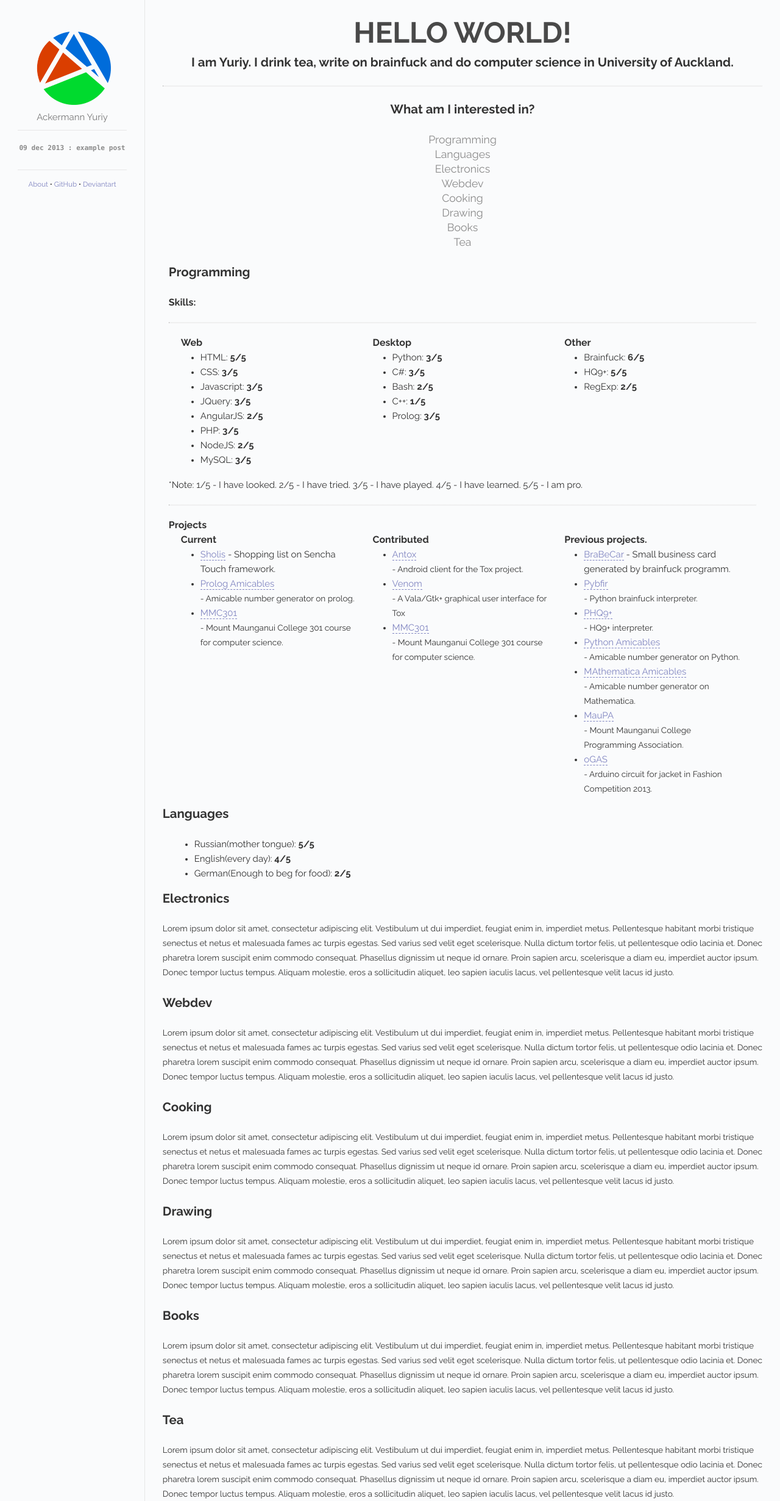
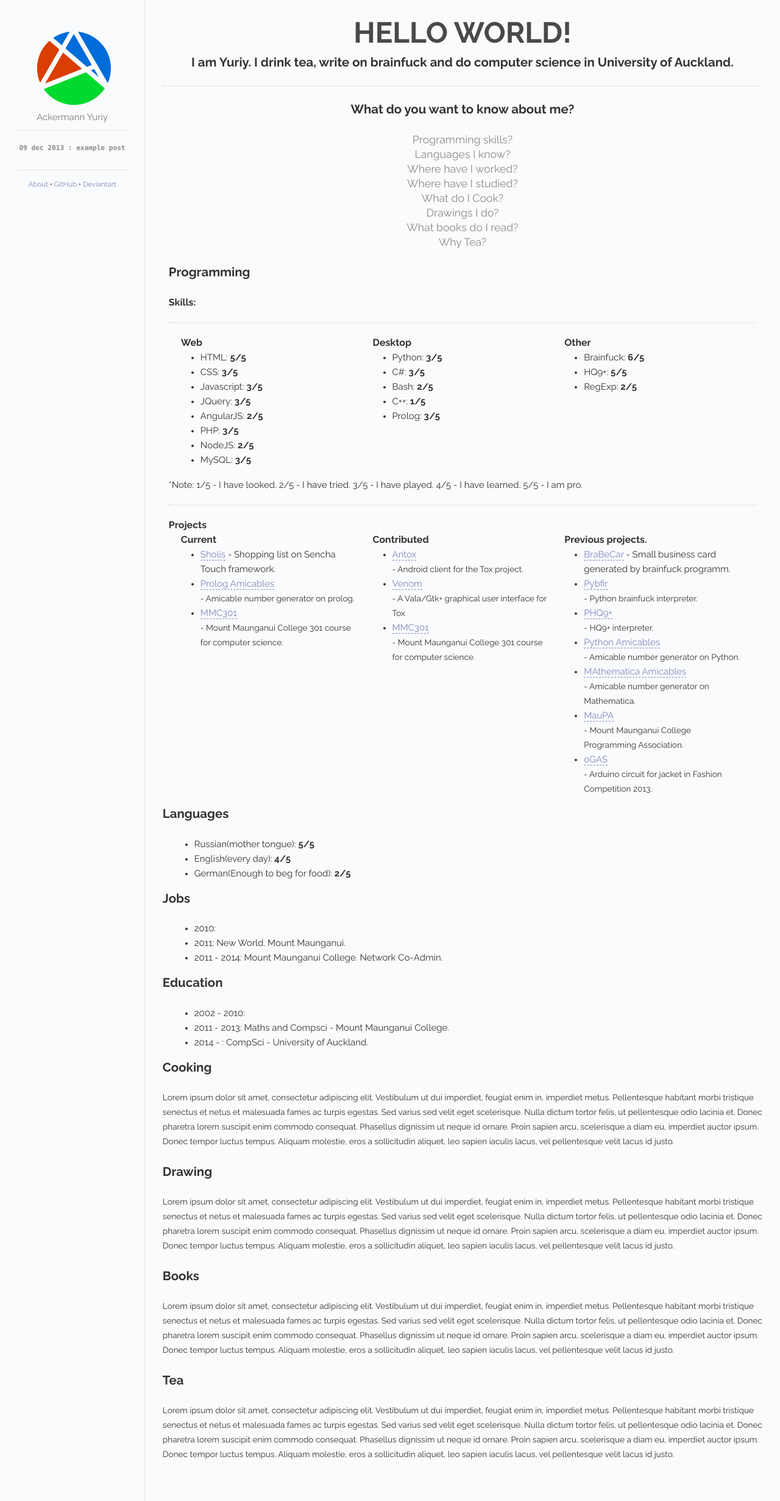
Before and after one commit to herrjemand/herrjemand.github.io, a Jekyll site: the page built from index.html, in a window 1280 px wide. Shown: the whole page at 61% size. Built offline with Jekyll 4.4.1, drawn with Linux system fonts in a browser that asks for light colours; Markdown is read by kramdown in place of the engine named in the settings.

Commit message:
Finished careers and education.

```diff
--- a/index.html
+++ b/index.html
@@ -9,18 +9,18 @@ title: Home
 		<h1 id="title">Hello world!</h1>
 		<h2>I am Yuriy. I drink tea, write on brainfuck and do computer science in University of Auckland.</h2>
 		<hr/>
-		<h2>What am I interested in?</h2>
+		<h2>What do you want to know about me?</h2>
 	</div>
 	<div class="page" id="Interests">
 		<div class="inter center">
-			<p><a href="#Programming">Programming</a></p>
-			<p><a href="#Languages">Languages</a></p>
-			<p><a href="#Electronics">Electronics</a></p>
-			<p><a href="#Webdev">Webdev</a></p>
-			<p><a href="#Cooking">Cooking</a></p>
-			<p><a href="#Drawing">Drawing</a></p>
-			<p><a href="#Books">Books</a></p>
-			<p><a href="#Tea">Tea</a></p>
+			<p><a href="#Programming">Programming skills?</a></p>
+			<p><a href="#Languages">Languages I know?</a></p>
+			<p><a href="#Jobs">Where have I worked?</a></p>
+			<p><a href="#Education">Where have I studied?</a></p>
+			<p><a href="#Cooking">What do I Cook?</a></p>
+			<p><a href="#Drawing">Drawings I do?</a></p>
+			<p><a href="#Books">What books do I read?</a></p>
+			<p><a href="#Tea">Why Tea?</a></p>
 		</div>
 
 		<div id="Programming">
@@ -115,13 +115,29 @@ title: Home
 				</div>
 			</section>
 		</div>
-		<div id="Electronics">
-				<h2>Electronics</h2>
-				Lorem ipsum dolor sit amet, consectetur adipiscing elit. Vestibulum ut dui imperdiet, feugiat enim in, imperdiet metus. Pellentesque habitant morbi tristique senectus et netus et malesuada fames ac turpis egestas. Sed varius sed velit eget scelerisque. Nulla dictum tortor felis, ut pellentesque odio lacinia et. Donec pharetra lorem suscipit enim commodo consequat. Phasellus dignissim ut neque id ornare. Proin sapien arcu, scelerisque a diam eu, imperdiet auctor ipsum. Donec tempor luctus tempus. Aliquam molestie, eros a sollicitudin aliquet, leo sapien iaculis lacus, vel pellentesque velit lacus id justo.
+		<div id="Jobs">
+				<h2>Jobs</h2>
+				<section class="col-12">
+					<div class="col-12">
+						<ul>
+							<li><p>2010: 					</p></li>
+							<li><p>2011: New World. Mount Maunganui.</p></li>
+							<li><p>2011 - 2014: Mount Maunganui College. Network Co-Admin.</p></li>
+						</ul>
+					</div>
+				</section>
 		</div>
-		<div id="Webdev">
-				<h2>Webdev</h2>
-				Lorem ipsum dolor sit amet, consectetur adipiscing elit. Vestibulum ut dui imperdiet, feugiat enim in, imperdiet metus. Pellentesque habitant morbi tristique senectus et netus et malesuada fames ac turpis egestas. Sed varius sed velit eget scelerisque. Nulla dictum tortor felis, ut pellentesque odio lacinia et. Donec pharetra lorem suscipit enim commodo consequat. Phasellus dignissim ut neque id ornare. Proin sapien arcu, scelerisque a diam eu, imperdiet auctor ipsum. Donec tempor luctus tempus. Aliquam molestie, eros a sollicitudin aliquet, leo sapien iaculis lacus, vel pellentesque velit lacus id justo.
+		<div id="Education">
+				<h2>Education</h2>
+				<section class="col-12">
+					<div class="col-12">
+						<ul>
+							<li><p>2002 - 2010: 					</p></li>
+							<li><p>2011 - 2013: Maths and Compsci - Mount Maunganui College.</p></li>
+							<li><p>2014 - : CompSci - University of Auckland.</p></li>
+						</ul>
+					</div>
+				</section>
 		</div>
 		<div id="Cooking">
 				<h2>Cooking</h2>
```
